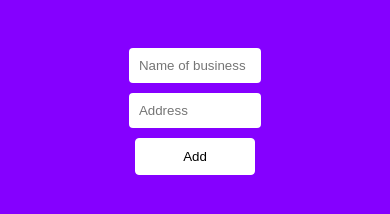
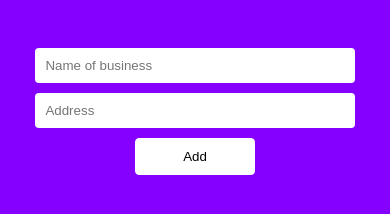
Before and after one commit to oyinkan/BusinessListingWebsite-JS, a plain HTML site: page index.html in a window 390 px wide. Drawn offline with Linux system fonts and the light colour scheme.

Commit message:
made changes to the page

```diff
--- a/index.html
+++ b/index.html
@@ -41,7 +41,8 @@
             font-size: 2em;
         }
         @media screen and (max-width: 500px) {
-            input {
+            input, button {
+                width: 80%;
                 margin-bottom: 10px;
             }
         }
```
